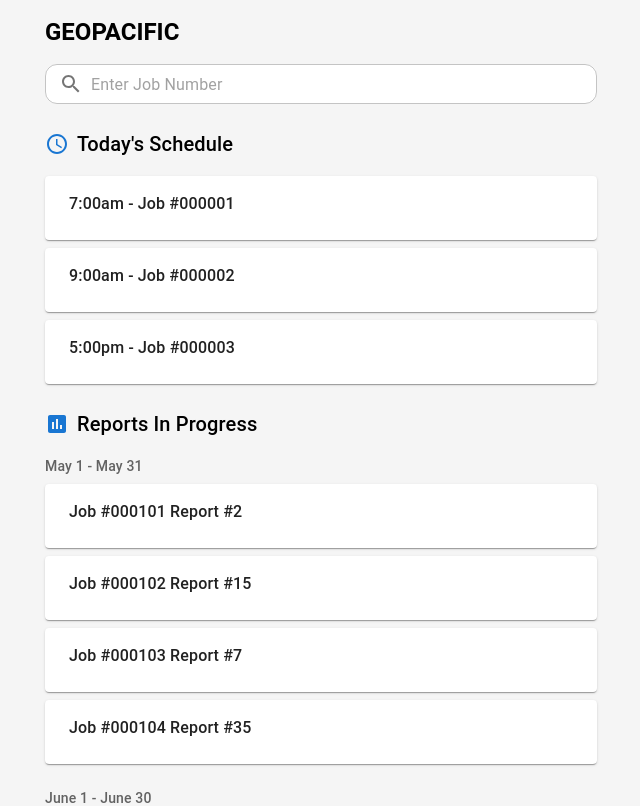
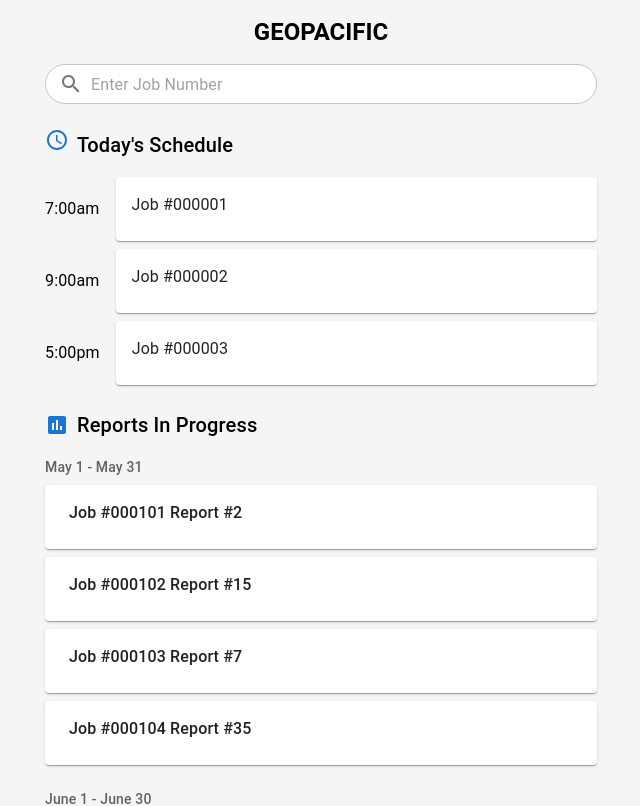
Before and after one commit to Density-Reporting-Tool/DensityReportingToolFrontend, a React (Vite) app: page / in a window 1280 px wide. Shown: the top 806 px of the page, without its empty margins (319-959 px from the left). Built offline with nearby package versions, Linux system fonts and the light colour scheme.

Commit message:
style: extract time outside of card, center title, apply prettier formatting

```diff
--- a/src/pages/Dashboard.tsx
+++ b/src/pages/Dashboard.tsx
@@ -1,5 +1,5 @@
-import React from 'react'
-import { useNavigate } from 'react-router-dom'
+import React from "react";
+import { useNavigate } from "react-router-dom";
 import {
   Box,
   Container,
@@ -12,54 +12,67 @@ import {
   IconButton,
   Chip,
   Stack,
-  Divider
-} from '@mui/material'
+  Divider,
+} from "@mui/material";
 import {
   Search as SearchIcon,
   Info as InfoIcon,
   Schedule as ScheduleIcon,
-  Assessment as AssessmentIcon
-} from '@mui/icons-material'
+  Assessment as AssessmentIcon,
+} from "@mui/icons-material";
 
 // Mock data
 const todaysSchedule = [
-  { time: '7:00am', jobNumber: '000001' },
-  { time: '9:00am', jobNumber: '000002' },
-  { time: '5:00pm', jobNumber: '000003' }
-]
+  { id: 1, time: "7:00am", jobNumber: "000001" },
+  { id: 2, time: "9:00am", jobNumber: "000002" },
+  { id: 3, time: "5:00pm", jobNumber: "000003" },
+];
 
 const reportsInProgress = [
-  { period: 'May 1 - May 31', reports: [
-    { jobNumber: '000101', reportNumber: '2' },
-    { jobNumber: '000102', reportNumber: '15' },
-    { jobNumber: '000103', reportNumber: '7' },
-    { jobNumber: '000104', reportNumber: '35' }
-  ]},
-  { period: 'June 1 - June 30', reports: [
-    { jobNumber: '000001', reportNumber: '4' },
-    { jobNumber: '000021', reportNumber: '4', note: 'Jakub - Needs Edits' }
-  ]}
-]
+  {
+    period: "May 1 - May 31",
+    reports: [
+      { jobNumber: "000101", reportNumber: "2" },
+      { jobNumber: "000102", reportNumber: "15" },
+      { jobNumber: "000103", reportNumber: "7" },
+      { jobNumber: "000104", reportNumber: "35" },
+    ],
+  },
+  {
+    period: "June 1 - June 30",
+    reports: [
+      { jobNumber: "000001", reportNumber: "4" },
+      {
+        jobNumber: "000021",
+        reportNumber: "4",
+        note: "Jakub - Needs Edits",
+      },
+    ],
+  },
+];
 
 const Dashboard: React.FC = () => {
-  const navigate = useNavigate()
+  const navigate = useNavigate();
 
   const handleJobClick = (jobNumber: string) => {
-    navigate(`/job/${jobNumber}`)
-  }
+    navigate(`/job/${jobNumber}`);
+  };
 
   return (
     <Container maxWidth="sm" sx={{ py: 2 }}>
       {/* Header */}
       <Box sx={{ mb: 3 }}>
-        <Box sx={{ display: 'flex', alignItems: 'center', mb: 2 }}>
-          <Typography variant="h5" sx={{ fontWeight: 600 }}>
+        <Box sx={{ alignItems: "center", mb: 2 }}>
+          <Typography
+            variant="h5"
+            sx={{ fontWeight: 600, textAlign: "center" }}
+          >
             GEOPACIFIC
           </Typography>
         </Box>
 
         {/* Search Bar */}
-        <Box sx={{ position: 'relative' }}>
+        <Box sx={{ position: "relative" }}>
           <TextField
             fullWidth
             placeholder="Enter Job Number"
@@ -73,10 +86,10 @@ const Dashboard: React.FC = () => {
               ),
             }}
             sx={{
-              '& .MuiOutlinedInput-root': {
-                borderRadius: 3,
-                backgroundColor: 'white'
-              }
+              "& .MuiOutlinedInput-root": {
+                borderRadius: 10,
+                backgroundColor: "white",
+              },
             }}
           />
         </Box>
@@ -84,43 +97,73 @@ const Dashboard: React.FC = () => {
 
       {/* Today's Schedule */}
       <Box sx={{ mb: 3 }}>
-        <Typography variant="h6" sx={{ mb: 2, display: 'flex', alignItems: 'center' }}>
-          <ScheduleIcon sx={{ mr: 1, color: 'primary.main' }} />
+        <Typography
+          variant="h6"
+          sx={{
+            mb: 2,
+          }}
+        >
+          <ScheduleIcon sx={{ mr: 1, color: "primary.main" }} />
           Today's Schedule
         </Typography>
         <Stack spacing={1}>
-          {todaysSchedule.map((schedule, index) => (
-            <Card
-              key={index}
+          {todaysSchedule.map((schedule) => (
+            <Box
+              key={schedule.id}
               sx={{
-                cursor: 'pointer',
-                '&:hover': { boxShadow: 3 }
+                display: "flex",
+                alignItems: "center",
+                justifyContent: "center",
+                gap: 2,
               }}
-              onClick={() => handleJobClick(schedule.jobNumber)}
             >
-              <CardContent sx={{ py: 2, px: 3 }}>
-                <Box sx={{ display: 'flex', alignItems: 'center', justifyContent: 'space-between' }}>
-                  <Typography variant="body1" sx={{ fontWeight: 500 }}>
-                    {schedule.time} - Job #{schedule.jobNumber}
+              <Typography variant="body1" sx={{ textAlign: "center" }}>
+                {schedule.time}
+              </Typography>
+
+              <Card
+                sx={{
+                  cursor: "pointer",
+                  "&:hover": { boxShadow: 3 },
+                  flexGrow: 1,
+                }}
+                onClick={() => handleJobClick(schedule.jobNumber)}
+              >
+                <CardContent>
+                  <Typography variant="body1">
+                    Job #{schedule.jobNumber}
                   </Typography>
-                </Box>
-              </CardContent>
-            </Card>
+                </CardContent>
+              </Card>
+            </Box>
           ))}
         </Stack>
       </Box>
 
       {/* Reports In Progress */}
       <Box>
-        <Typography variant="h6" sx={{ mb: 2, display: 'flex', alignItems: 'center' }}>
-          <AssessmentIcon sx={{ mr: 1, color: 'primary.main' }} />
+        <Typography
+          variant="h6"
+          sx={{ mb: 2, display: "flex", alignItems: "center" }}
+        >
+          <AssessmentIcon sx={{ mr: 1, color: "primary.main" }} />
           Reports In Progress
         </Typography>
 
         {reportsInProgress.map((period, periodIndex) => (
           <Box key={periodIndex} sx={{ mb: 3 }}>
-            <Box sx={{ display: 'flex', alignItems: 'center', mb: 1 }}>
-              <Typography variant="body2" color="text.secondary" sx={{ fontWeight: 500 }}>
+            <Box
+              sx={{
+                display: "flex",
+                alignItems: "center",
+                mb: 1,
+              }}
+            >
+              <Typography
+                variant="body2"
+                color="text.secondary"
+                sx={{ fontWeight: 500 }}
+              >
                 {period.period}
               </Typography>
             </Box>
@@ -130,19 +173,29 @@ const Dashboard: React.FC = () => {
                 <Card
                   key={reportIndex}
                   sx={{
-                    cursor: 'pointer',
-                    '&:hover': { boxShadow: 3 }
+                    cursor: "pointer",
+                    "&:hover": { boxShadow: 3 },
                   }}
                   onClick={() => handleJobClick(report.jobNumber)}
                 >
                   <CardContent sx={{ py: 2, px: 3 }}>
-                    <Box sx={{ display: 'flex', alignItems: 'center', justifyContent: 'space-between' }}>
+                    <Box
+                      sx={{
+                        display: "flex",
+                        alignItems: "center",
+                        justifyContent: "space-between",
+                      }}
+                    >
                       <Box>
                         <Typography variant="body1" sx={{ fontWeight: 500 }}>
                           Job #{report.jobNumber} Report #{report.reportNumber}
                         </Typography>
                         {report.note && (
-                          <Typography variant="body2" color="text.secondary" sx={{ mt: 0.5 }}>
+                          <Typography
+                            variant="body2"
+                            color="text.secondary"
+                            sx={{ mt: 0.5 }}
+                          >
                             {report.note}
                           </Typography>
                         )}
@@ -156,7 +209,7 @@ const Dashboard: React.FC = () => {
         ))}
       </Box>
     </Container>
-  )
-}
+  );
+};
 
-export default Dashboard
+export default Dashboard;
```
